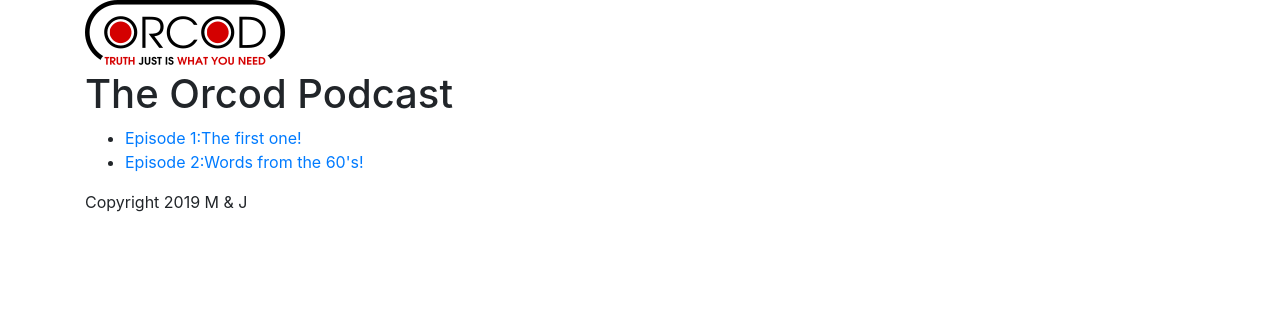
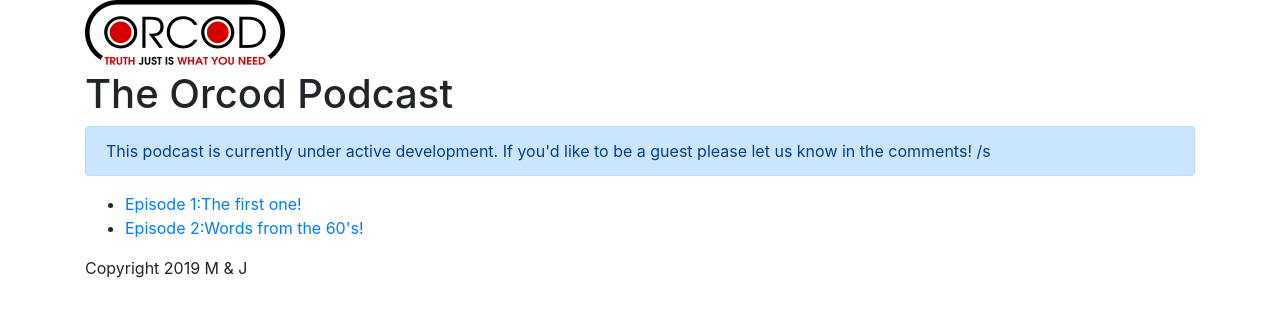
Before and after one commit to noveoko/orcod, a plain HTML site: page index.html in a window 1280 px wide. Drawn offline with nearby package versions, Linux system fonts and the light colour scheme.

Commit message:
Update index.html

```diff
--- a/index.html
+++ b/index.html
@@ -8,6 +8,9 @@
             <div class="col">
 <img src='images/orcod.png'>
 <h1>The Orcod Podcast</h1>
+                <div class="alert alert-primary" role="alert">
+ This podcast is currently under active development. If you'd like to be a guest please let us know in the comments! /s
+</div>
 <ul><li><a href="podcast1.html">Episode 1:The first one!</a></li>
     <li><a href="podcast2.html">Episode 2:Words from the 60's!</a></li>
                 </ul></div>
```
